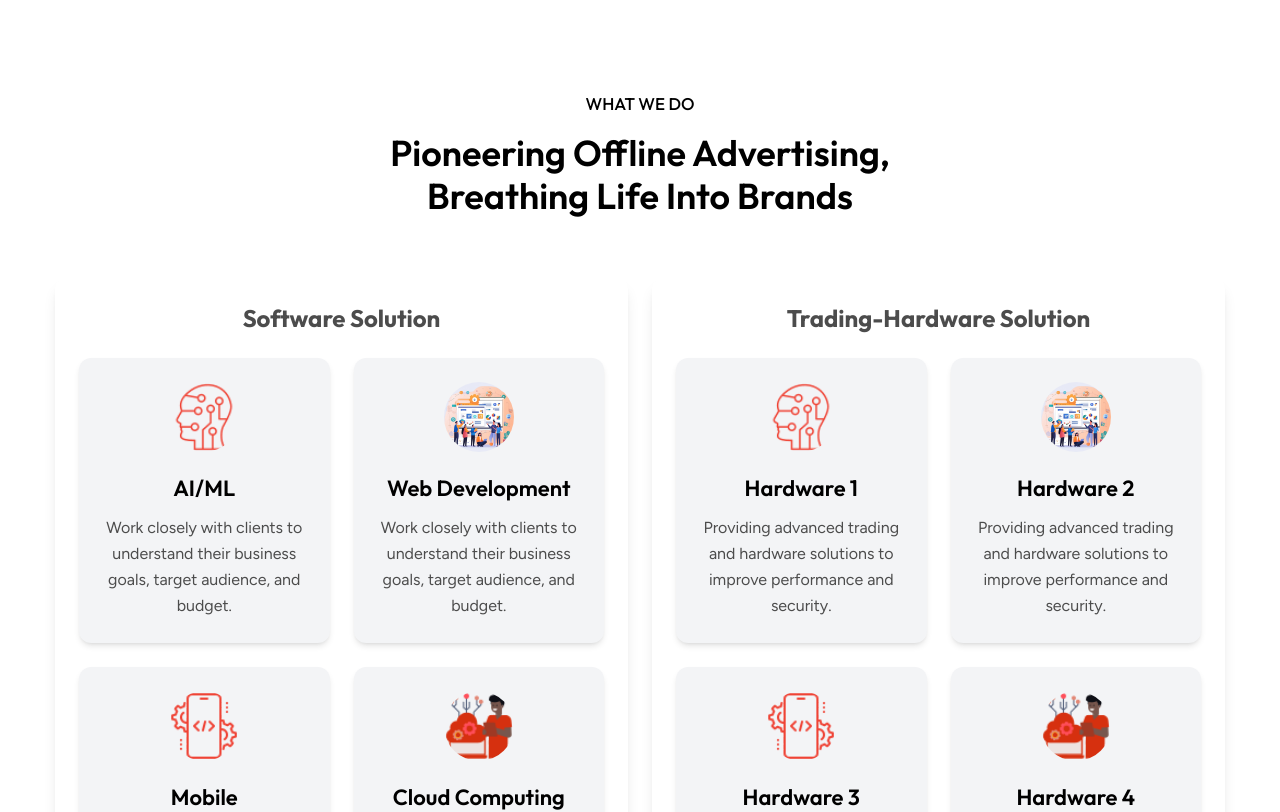
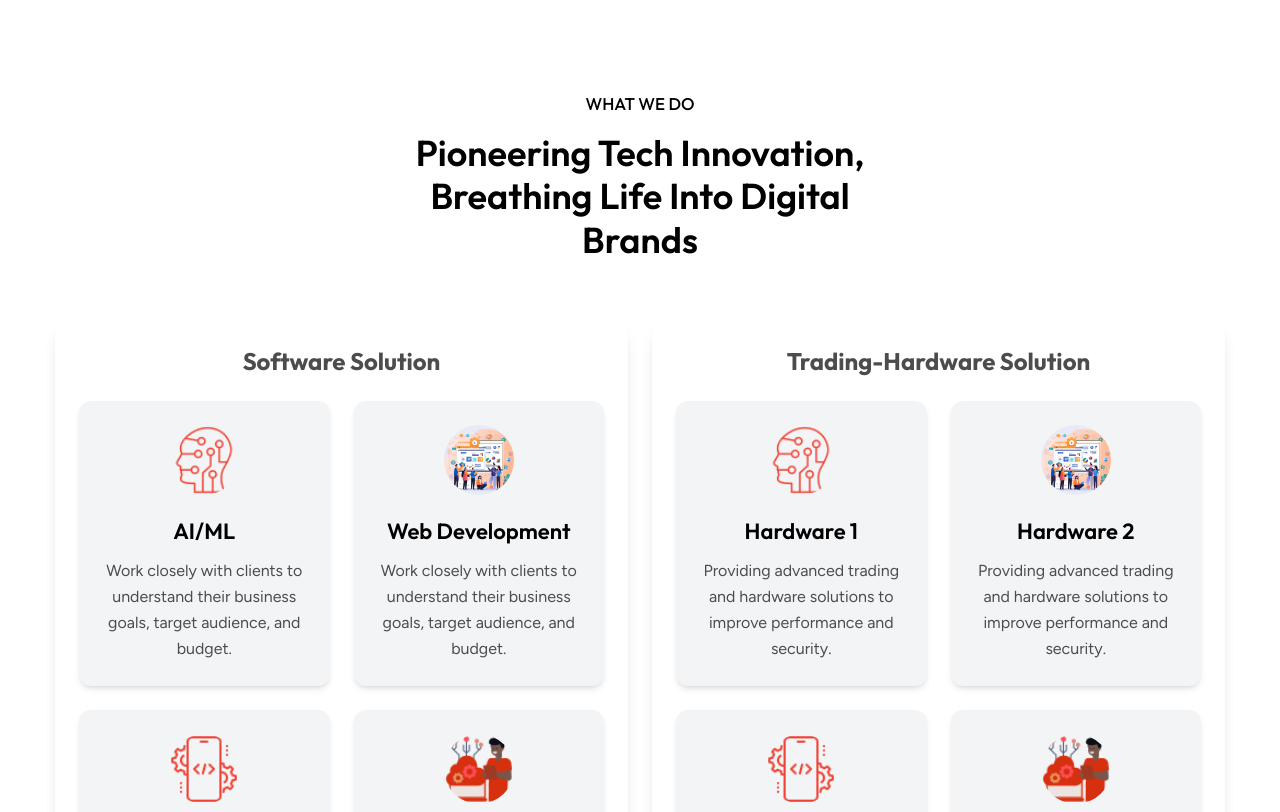
Before and after one commit to arslan7676/blockbytes, a Next.js app: page / in a window 1280 px wide. Shown: the part 1200-2012 px from the top of the page. Built offline with nearby package versions, Linux system fonts and the light colour scheme.

Commit message:
updated code

```diff
--- a/src/components/Home/PaidSearchAdAgency/WhatWeDo.tsx
+++ b/src/components/Home/PaidSearchAdAgency/WhatWeDo.tsx
@@ -37,7 +37,7 @@ const WhatWeDo = () => {
             </h4>
 
             <h2 className="text-black font-semibold text-[25px] md:text-[30px] lg:text-[32px] xl:text-[36px] leading-[1.2]">
-              Pioneering Offline Advertising, Breathing Life Into Brands
+            Pioneering Tech Innovation, Breathing Life Into Digital Brands
             </h2>
           </div>
         <div className="grid grid-cols-12 gap-6 items-start">
--- a/src/components/Layout/Footer.tsx
+++ b/src/components/Layout/Footer.tsx
@@ -122,7 +122,7 @@ const Footer = () => {
                 </li>
               </ul>
             </div>
-        <SignupNewsletter />
+            <SignupNewsletter />
           </div>
         </div>
         {/* Bottom Footer */}
```
